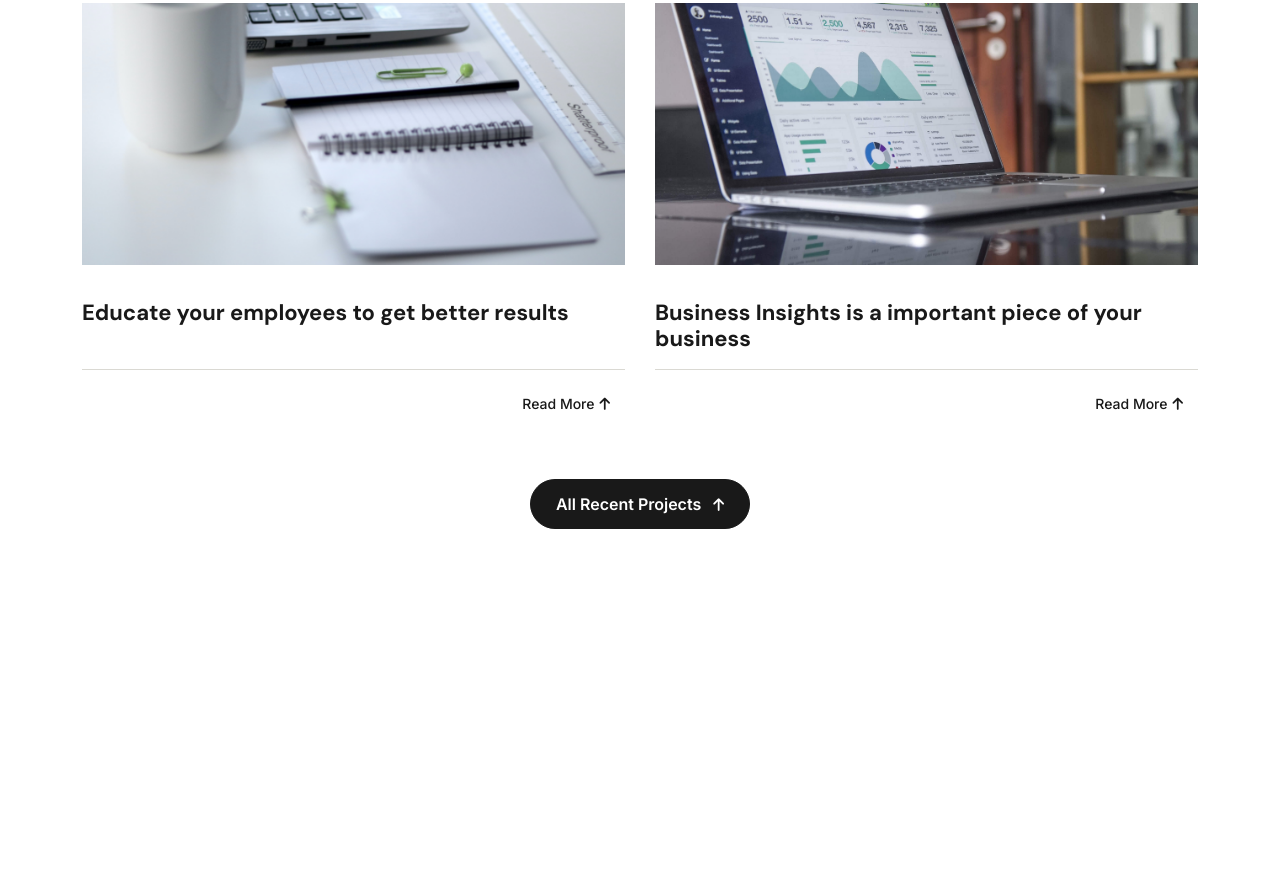
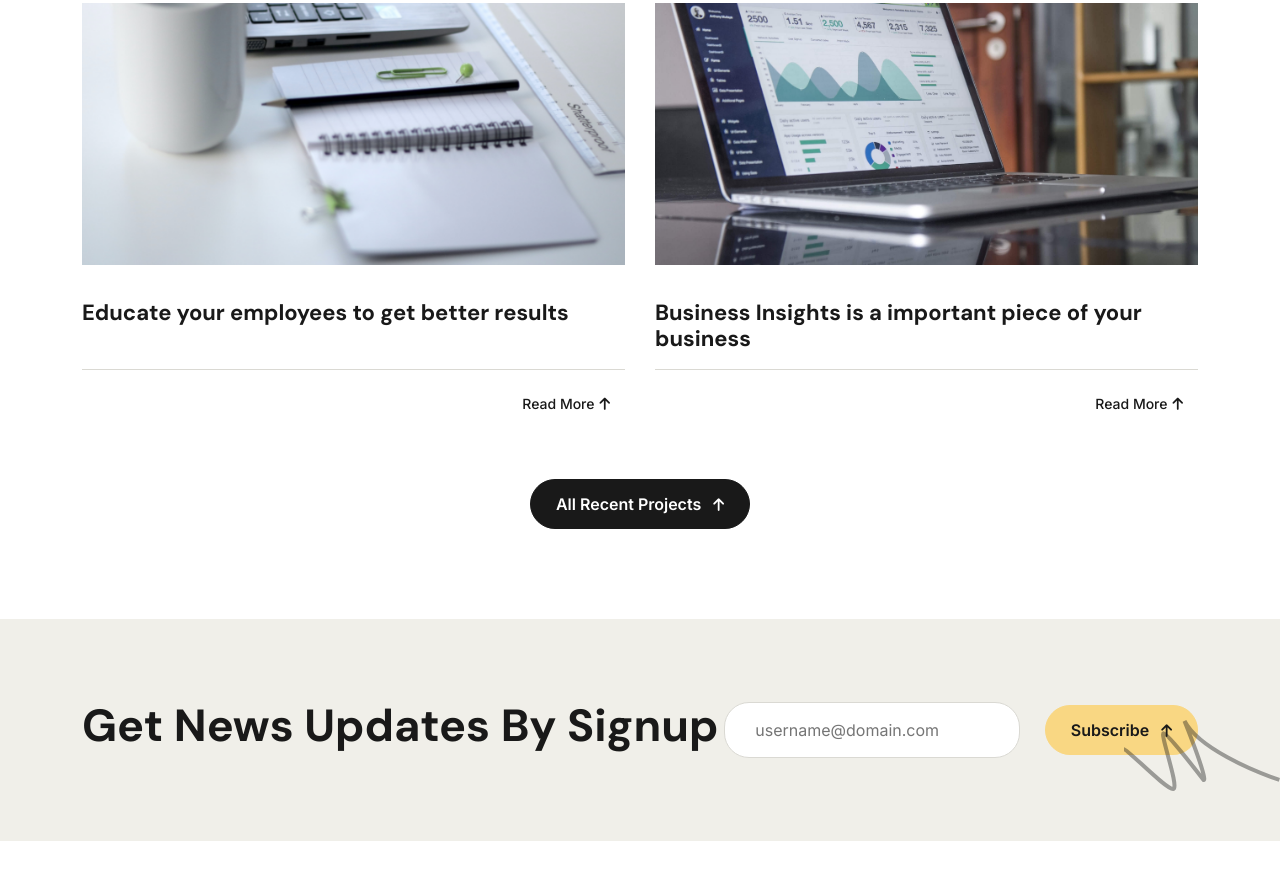
Before and after one commit to Parinazhss/Citro-Project, a plain HTML site: page index.html in a window 1280 px wide. Shown: the part 1622-2502 px from the top of the page. Drawn offline with nearby package versions, Linux system fonts and the light colour scheme.

Commit message:
Newsletter section completed

```diff
--- a/css/stlye.scss
+++ b/css/stlye.scss
@@ -154,7 +154,7 @@ header {
 
         @media( min-width: 1200px){
             display:flex;
-            margin-left: 50px;
+
 
         }
 
@@ -252,6 +252,16 @@ header {
 
 .showcase {
     background-color:#F0EFE9;
+    position: relative;
+    z-index: 0;
+
+
+    .background-lines {
+           position: absolute;
+           bottom: 0px;
+           left: 0px;
+           z-index: -1;
+    }
     .container{
          display: flex;
          justify-content: space-between;
@@ -396,3 +406,46 @@ header {
     }
 
 }
+
+.newsletter{
+    background-color: #F0EFE9;
+    position: relative;
+    padding-top: 80px;
+    padding-bottom: 80px;
+
+    .backgroundline-right{
+        position: absolute;
+        bottom: 50px;
+        right: 0;
+    }
+
+    .container{
+        display: flex;
+        justify-content: space-between;
+        align-items: center;
+
+
+        h2{
+            font-family: 'DM Sans' , sans-serif;
+            font-size: 45px;
+            font-weight: 700;
+
+
+        }
+
+        form{
+            input{
+                color:#191919;
+                text-decoration: none;
+                padding: 15px 30px;
+                font-size: 16px;
+                border-radius: 25px;
+                outline: none;
+                border: 1px solid #DAD9D3;
+                margin-right: 20px;
+
+            }
+
+        }
+    }
+}
--- a/index.html
+++ b/index.html
@@ -57,6 +57,7 @@
 <!-- showcase -->
 <main>
   <section class="showcase">
+    <img class="background-lines" src="images/backline white.svg" alt="">
     <div class="container">
        <div class="content">
          <h1>We Provide The Best Business Solutions</h1>
@@ -106,9 +107,20 @@
   </div>
 </section>
 
+<!-- newsletter section -->
 
+<section class="newsletter">
+  <img class="backgroundline-right" src="images/backgroundline-right.svg" alt="">
+  <div class="container">
+    <h2>Get News Updates By Signup</h2>
+    <form>
+      <input type="text" placeholder="username@domain.com">
+      <button class="btn-yelloW">Subscribe <i class="fa-solid fa-arrow-up"></i></button>
+    </form>
 
+  </div>
 
+</section>
 
 
 </main>
```
Also changed, not shown: css/stlye.css, images/backgroundline-right.svg (added), images/backline white.svg (added).
